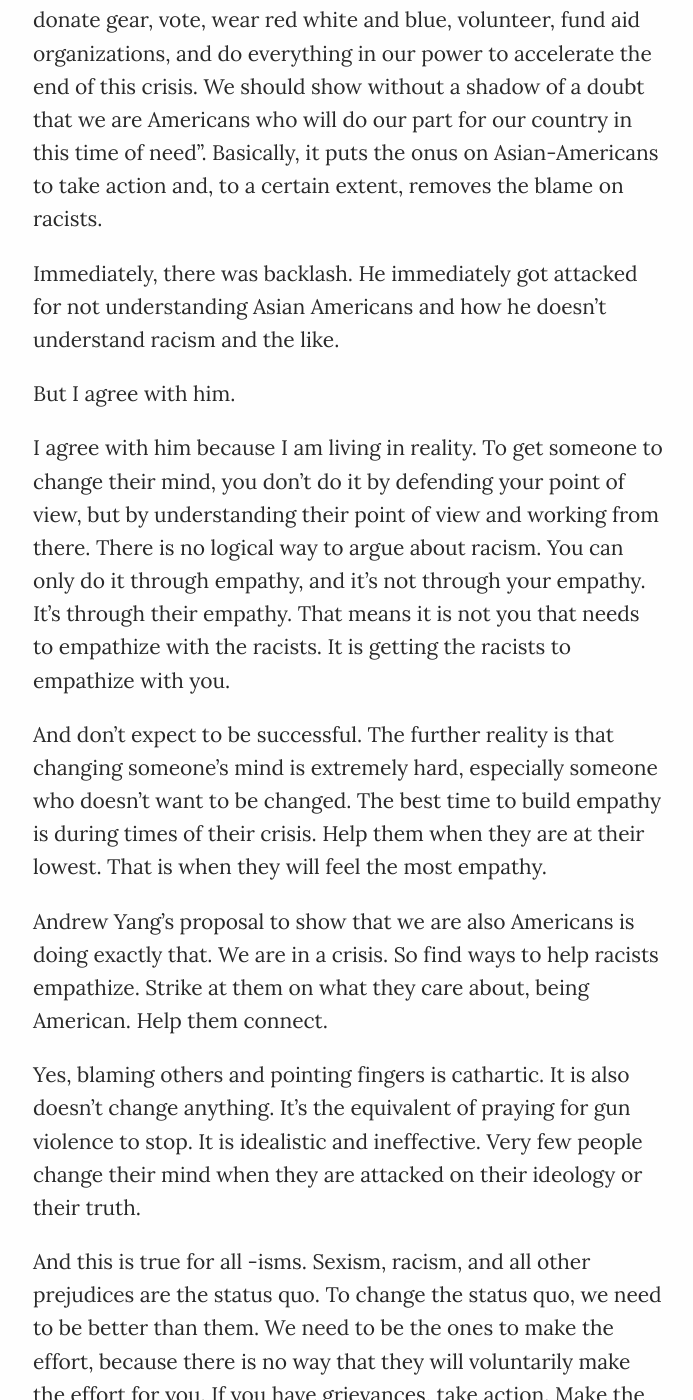
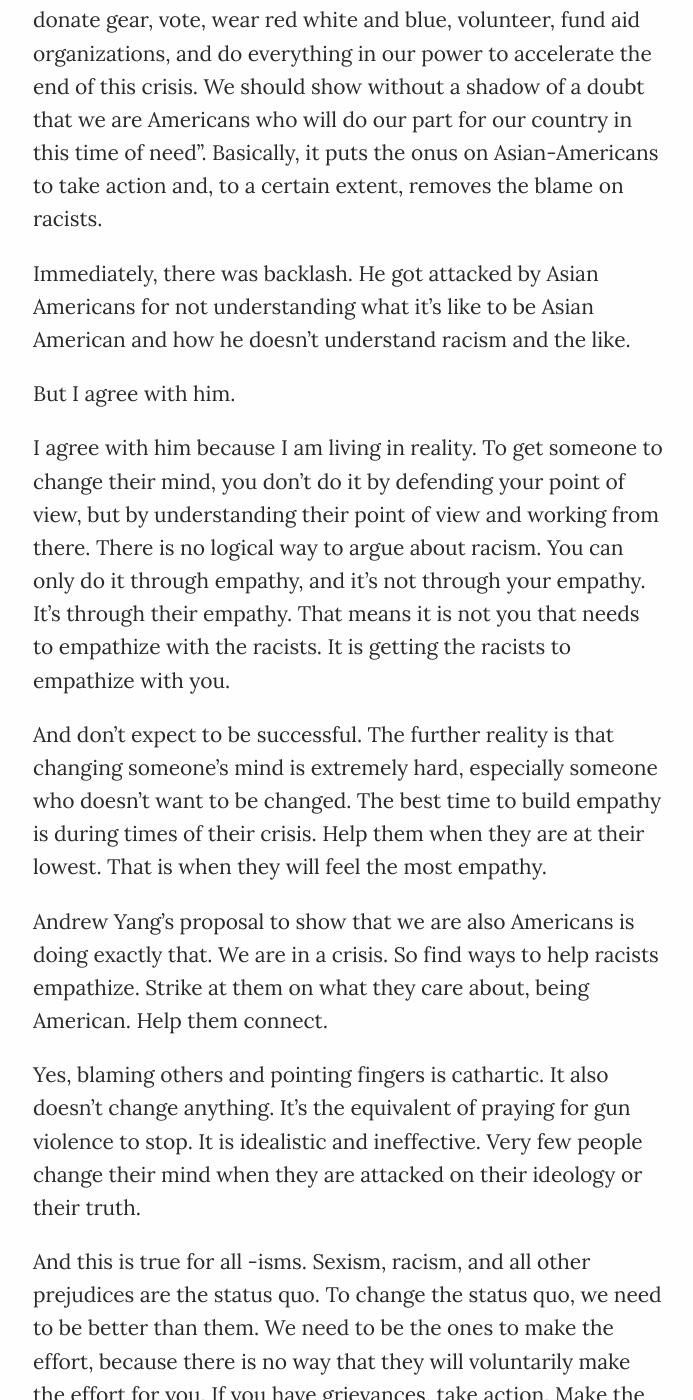
Before and after one commit to stantonwong/stantonwong-old.github.io, a Jekyll site: the page built from _posts/2020-05-01-idea-5.md, in a window 1280 px wide and 1400 px high, scrolled down 482 px. Shown: the whole window, without its empty margins (291-984 px from the left). Built offline with Jekyll 4.4.1, drawn with Linux system fonts in a browser that asks for light colours; some web fonts are replaced.

Commit message:
edit 2 on idea-5

```diff
--- a/_posts/2020-05-01-idea-5.md
+++ b/_posts/2020-05-01-idea-5.md
@@ -7,7 +7,7 @@ location: Shanghai
 
 At the start of April, I read an article from Andrew Yang about coronavirus and discrimination. In his op-ed on the Washington Post, “[We Asian Americans are not the virus, but we can be part of the cure](https://www.washingtonpost.com/opinions/2020/04/01/andrew-yang-coronavirus-discrimination/)”, he writes that "For the first time in years, I felt it. I felt self-conscious -- even a bit ashamed -- of being Asian,”, and that Asian Americans “need to step up, help our neighbors, donate gear, vote, wear red white and blue, volunteer, fund aid organizations, and do everything in our power to accelerate the end of this crisis. We should show without a shadow of a doubt that we are Americans who will do our part for our country in this time of need”. Basically, it puts the onus on Asian-Americans to take action and, to a certain extent, removes the blame on racists.
 
-Immediately, there was backlash. He immediately got attacked for not understanding Asian Americans and how he doesn’t understand racism and the like.
+Immediately, there was backlash. He got attacked by Asian Americans for not understanding what it’s like to be Asian American and how he doesn’t understand racism and the like.
 
 But I agree with him.
 
@@ -17,7 +17,7 @@ And don’t expect to be successful. The further reality is that changing someon
 
 Andrew Yang’s proposal to show that we are also Americans is doing exactly that. We are in a crisis. So find ways to help racists empathize. Strike at them on what they care about, being American. Help them connect.
 
-Yes, blaming others and pointing fingers is cathartic. It is also doesn’t change anything. It’s the equivalent of praying for gun violence to stop. It is idealistic and ineffective. Very few people change their mind when they are attacked on their ideology or their truth.
+Yes, blaming others and pointing fingers is cathartic. It also doesn’t change anything. It’s the equivalent of praying for gun violence to stop. It is idealistic and ineffective. Very few people change their mind when they are attacked on their ideology or their truth.
 
 And this is true for all -isms. Sexism, racism, and all other prejudices are the status quo. To change the status quo, we need to be better than them. We need to be the ones to make the effort, because there is no way that they will voluntarily make the effort for you. If you have grievances, take action. Make the change happen. Fight. Endure. Connect. And start the movement. But remember, the movement is to allow the other side to empathize with you, not to attack them.
 
```
